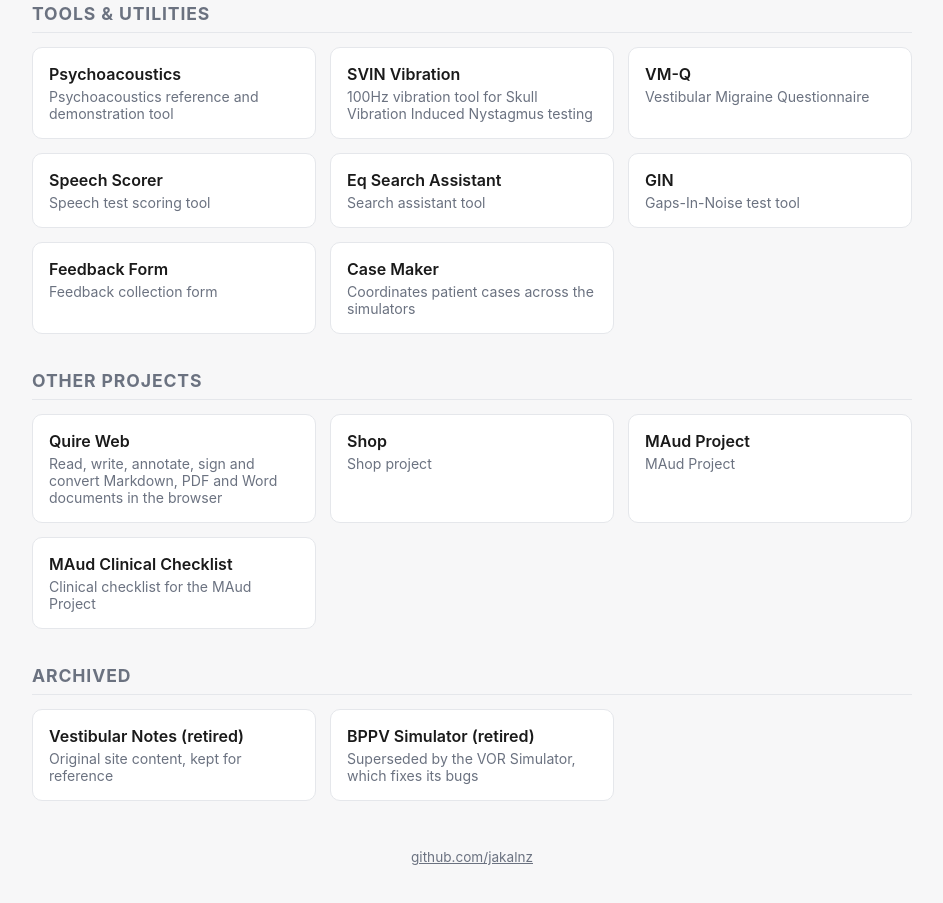
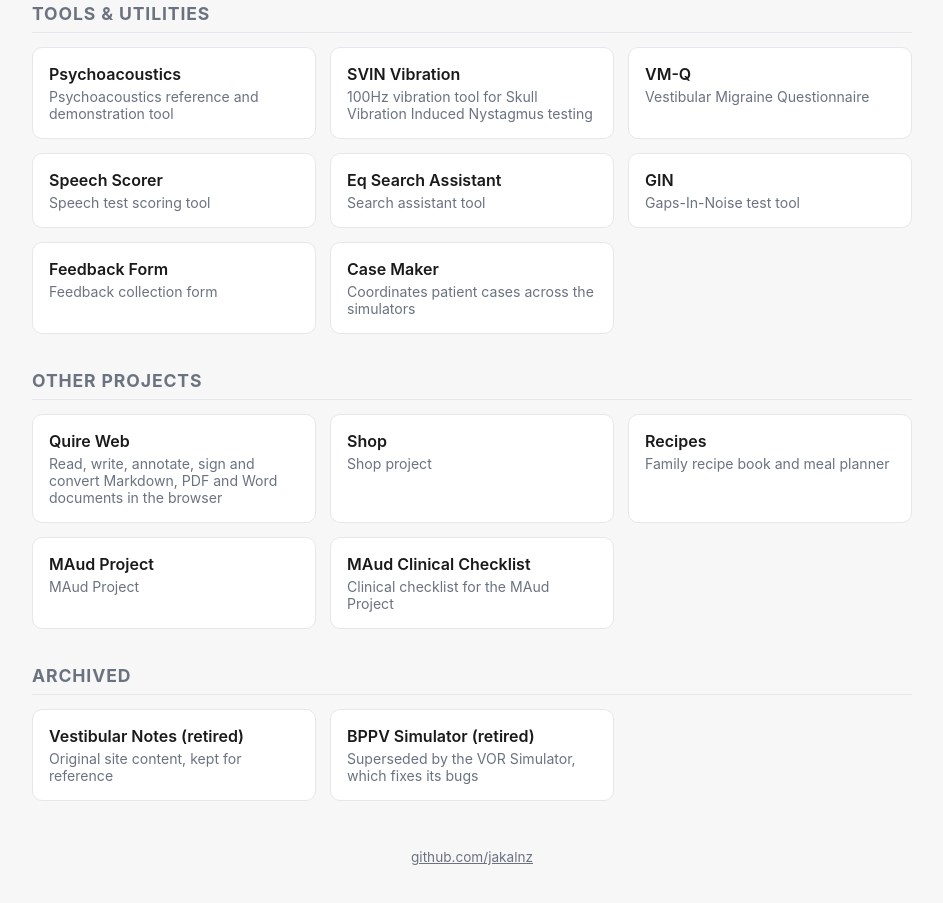
Before and after one commit to jakalnz/jakalnz.github.io, a plain HTML site: page index.html in a window 1280 px wide. Shown: the part 889-1792 px from the top of the page, without its empty margins (168-1111 px from the left). Drawn offline with Linux system fonts and the light colour scheme.

Commit message:
Add Recipes link under Other Projects
Co-Authored-By: Claude Sonnet 5.5 <noreply@anthropic.com>

```diff
--- a/index.html
+++ b/index.html
@@ -217,6 +217,10 @@
         <div class="name">Shop</div>
         <div class="desc">Shop project</div>
       </a>
+      <a class="card" href="https://jakalnz.github.io/recipes/">
+        <div class="name">Recipes</div>
+        <div class="desc">Family recipe book and meal planner</div>
+      </a>
       <a class="card" href="https://jakalnz.github.io/maud-project/">
         <div class="name">MAud Project</div>
         <div class="desc">MAud Project</div>
```
